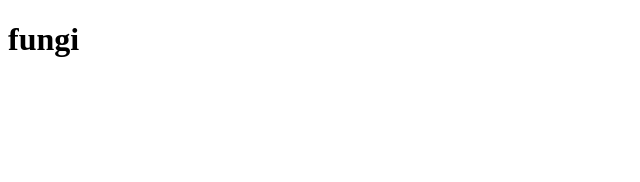
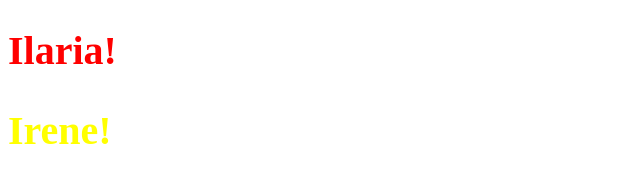
Before and after one commit to pietrocosta81/pietrocosta81.github.io, a plain HTML site: page docs/index.html in a window 1280 px wide. Shown: the whole page, without its empty margins (0-640 px from the left). Drawn offline with Linux system fonts and the light colour scheme.

Commit message:
Update index.html

```diff
--- a/docs/index.html
+++ b/docs/index.html
@@ -1,8 +1,10 @@
-<!DOCTYPE html><html><head>
-
+<!DOCTYPE html><html>
+  <head>
+  <link rel="stylesheet" href="css/style.css">
   </head>
   </body>
-<h1>fungi</h1>
+<h1>Ilaria!</h1>
+<h2>Irene!</h2>
   </body>
 
   </html>
```
